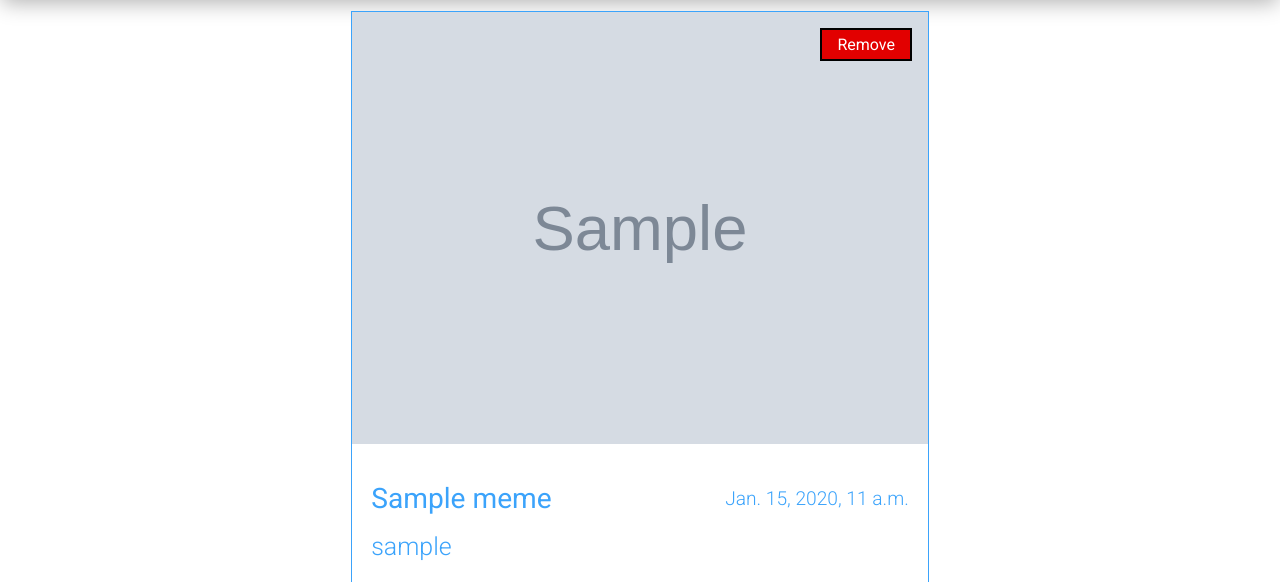
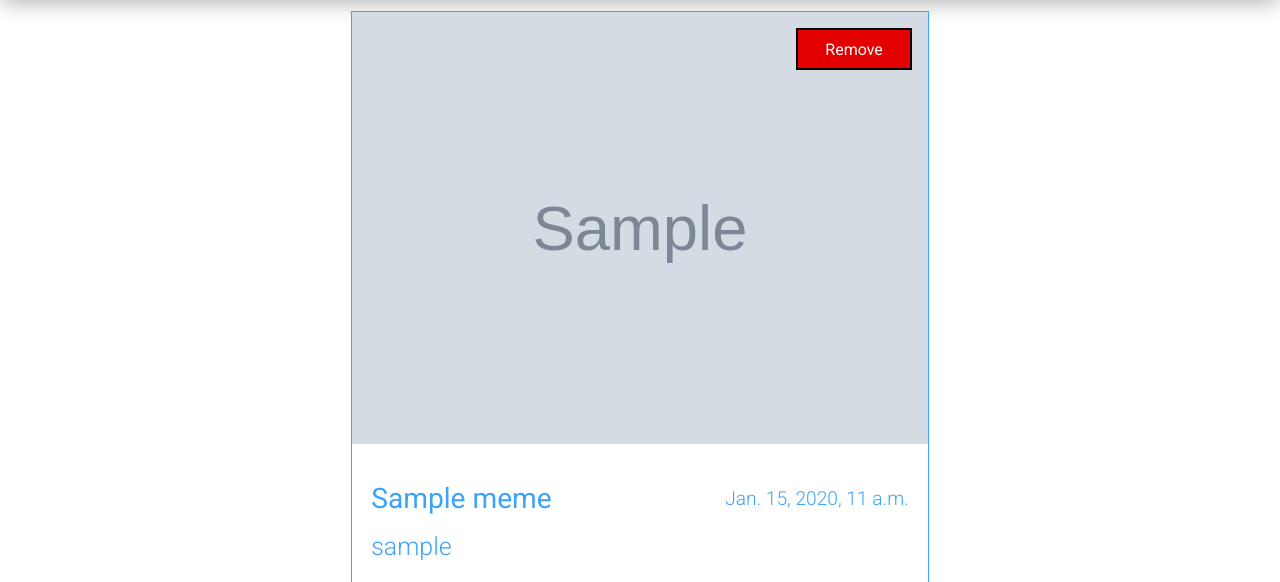
Before and after one commit to marosiak/django_meme, a Django app: page / in a window 1280 px wide. Shown: the part 116-698 px from the top of the page. Run offline with Django 3.2, Linux system fonts and the light colour scheme; a user stored in the database is signed in; tables that the repository leaves empty hold one stand-in row (values such as "Sample post"); grey boxes marked "Sample" are stand-in pictures.

Commit message:
[changed] padding to rem

```diff
--- a/static/css/components/_meme-delegate.scss
+++ b/static/css/components/_meme-delegate.scss
@@ -16,7 +16,7 @@
     text-decoration: none;
     color: white;
     background-color: $remove-button-color;
-    padding: 5px 15px;
+    padding: .6rem 1.7rem;
     border: black solid .15rem;
     &:hover {
       background-color: black;
--- a/static/css/main.css
+++ b/static/css/main.css
@@ -407,7 +407,7 @@ nav.shrink ul li {
   text-decoration: none;
   color: white;
   background-color: #e20000;
-  padding: 5px 15px;
+  padding: 0.6rem 1.7rem;
   border: black solid 0.15rem;
 }
 .meme-delegate .remove-button:hover {
```
